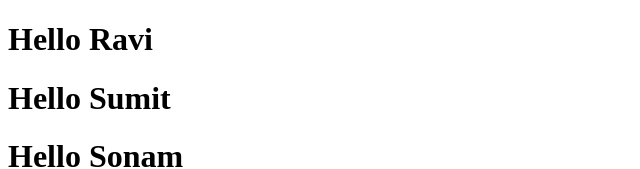
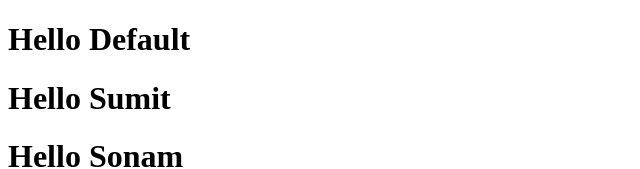
Before and after one commit to ravijaat2917/React-App-Code, a React (Create React App) app: page / in a window 1280 px wide. Shown: the top 169 px of the page, without its empty margins (0-640 px from the left). Built offline with nearby package versions, Linux system fonts and the light colour scheme.

Commit message:
Adding proptype to Student.js

```diff
--- a/src/App.js
+++ b/src/App.js
@@ -1,5 +1,8 @@
 import React from "react";
 import Student from "./Student";
+
+import Pt from "prop-types";
+
 // import { Component } from "react";
 
 // let element = React.createElement("h1", null, "Hello Students");
@@ -32,7 +35,7 @@ import Student from "./Student";
 const App = () =>{
     return (
       <>
-        <Student name="Ravi" />
+        <Student  />
         <Student name="Sumit" />
         <Student name="Sonam" />
       </>
--- a/src/Student.js
+++ b/src/Student.js
@@ -1,4 +1,5 @@
 import React from "react";
+import Pt from 'prop-types';
 
 const Student = (props) =>{
     return (
@@ -8,4 +9,12 @@ const Student = (props) =>{
     )
 }
 
+// Setting the props type a String ....
+Student.propTypes = {
+    name: Pt.string.isRequired
+}
+Student.defaultProps = {
+    name:"Default"
+}
+
 export default Student;
```
Also changed, not shown: src/index.js (line endings or trailing spaces).
